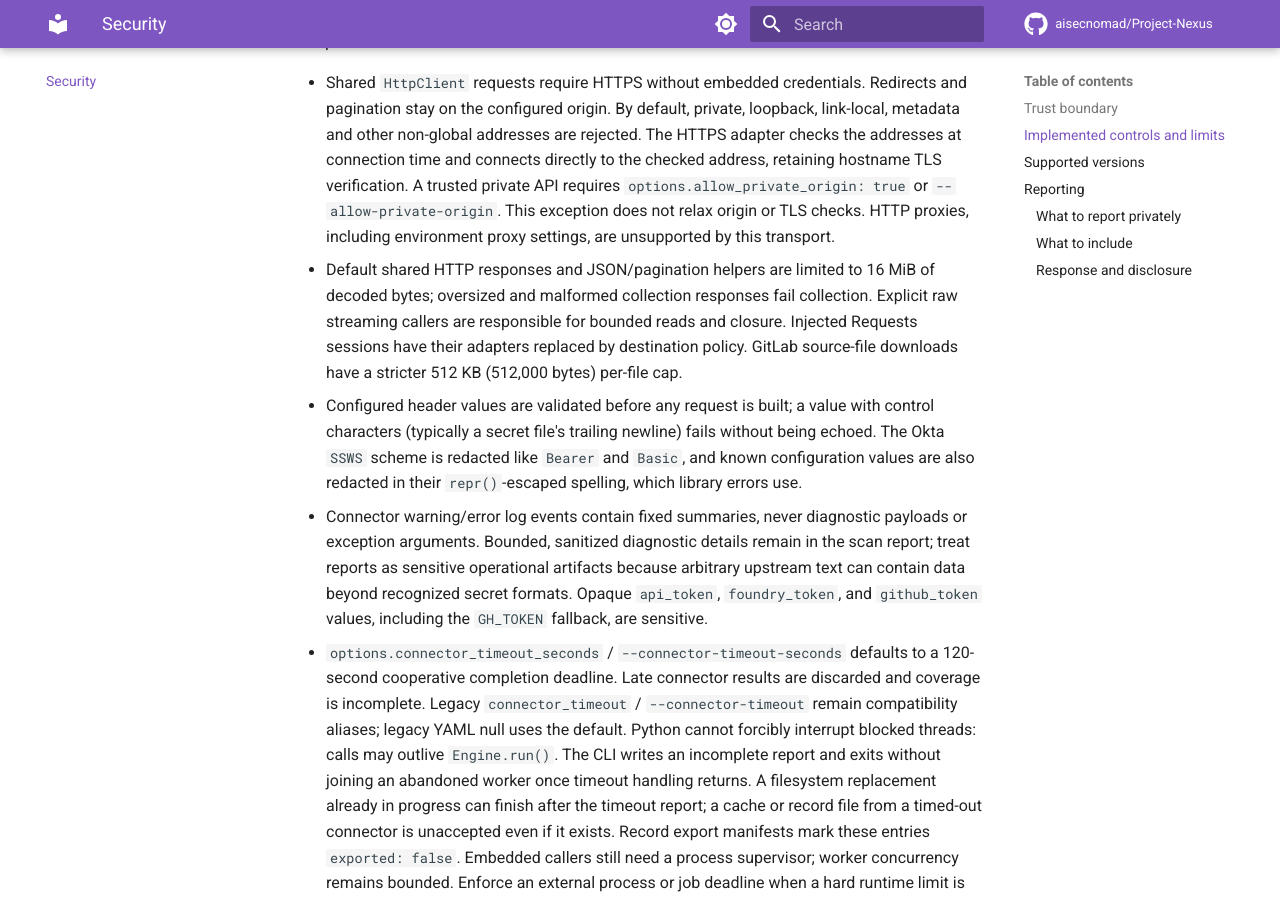
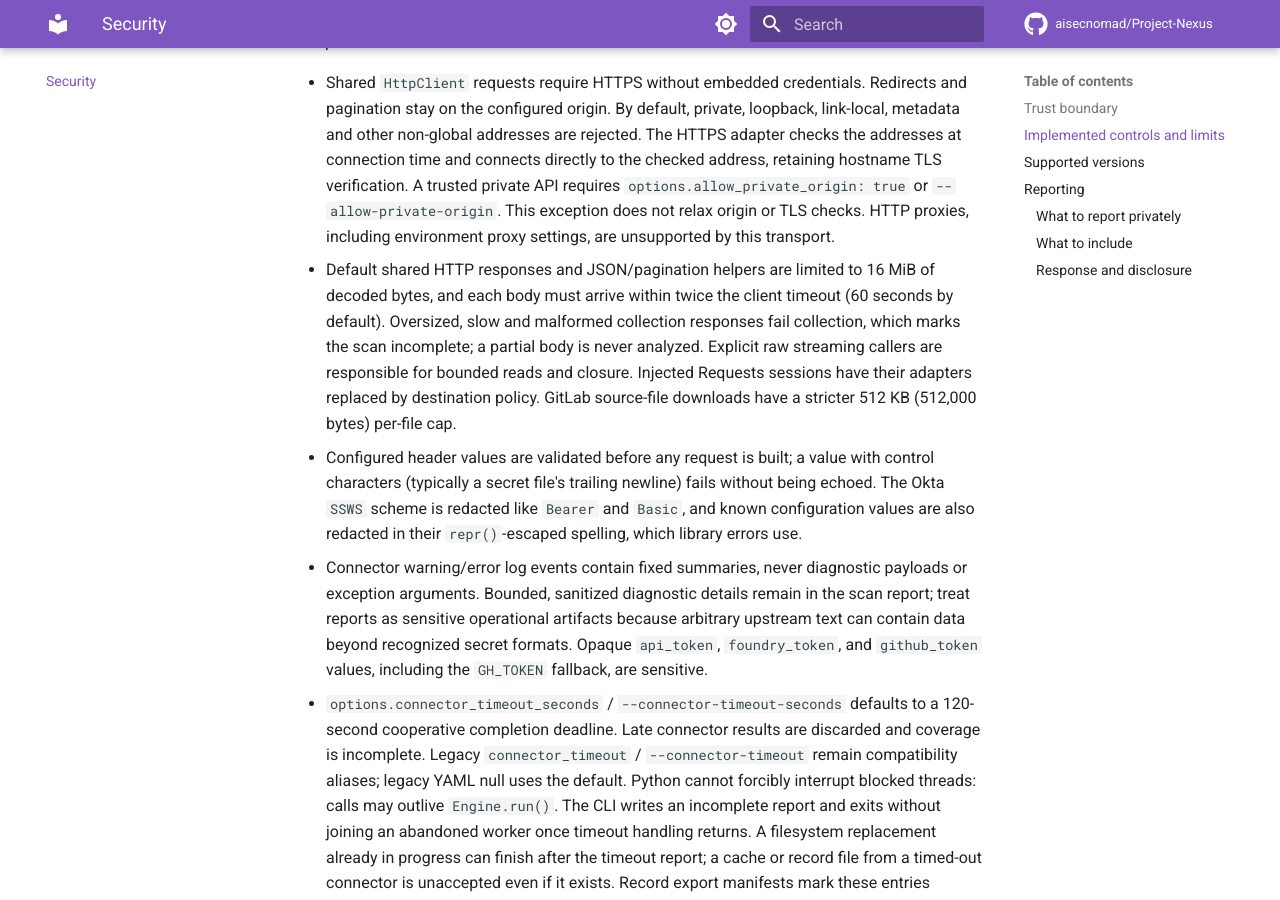
Before and after one commit to aisecnomad/Project-Nexus, an MkDocs documentation site: the page built from docs/security.md, in a window 1280 px wide and 900 px high, scrolled down 704 px. Built offline with MkDocs 1.6.1 and Material for MkDocs 9.7.7, drawn with Linux system fonts in a browser that asks for light colours; comment, search, counter and statistics services are not loaded.

```diff
--- a/SECURITY.md
+++ b/SECURITY.md
@@ -30,7 +30,10 @@ Use dedicated read-only audit credentials and narrowly scoped inventory approval
   This exception does not relax origin or TLS checks. HTTP proxies, including
   environment proxy settings, are unsupported by this transport.
 * Default shared HTTP responses and JSON/pagination helpers are limited to 16 MiB
-  of decoded bytes; oversized and malformed collection responses fail collection.
+  of decoded bytes, and each body must arrive within twice the client timeout
+  (60 seconds by default). Oversized, slow and malformed collection responses
+  fail collection, which marks the scan incomplete; a partial body is never
+  analyzed.
   Explicit raw streaming callers are responsible for bounded reads and closure.
   Injected Requests sessions have their adapters replaced by destination policy.
   GitLab source-file downloads have a stricter 512 KB (512,000 bytes) per-file cap.
```
Also changed, not shown: README.md (+8 -2 lines), docs/connectors/code.md (+3 -0 lines), 1 other file.
